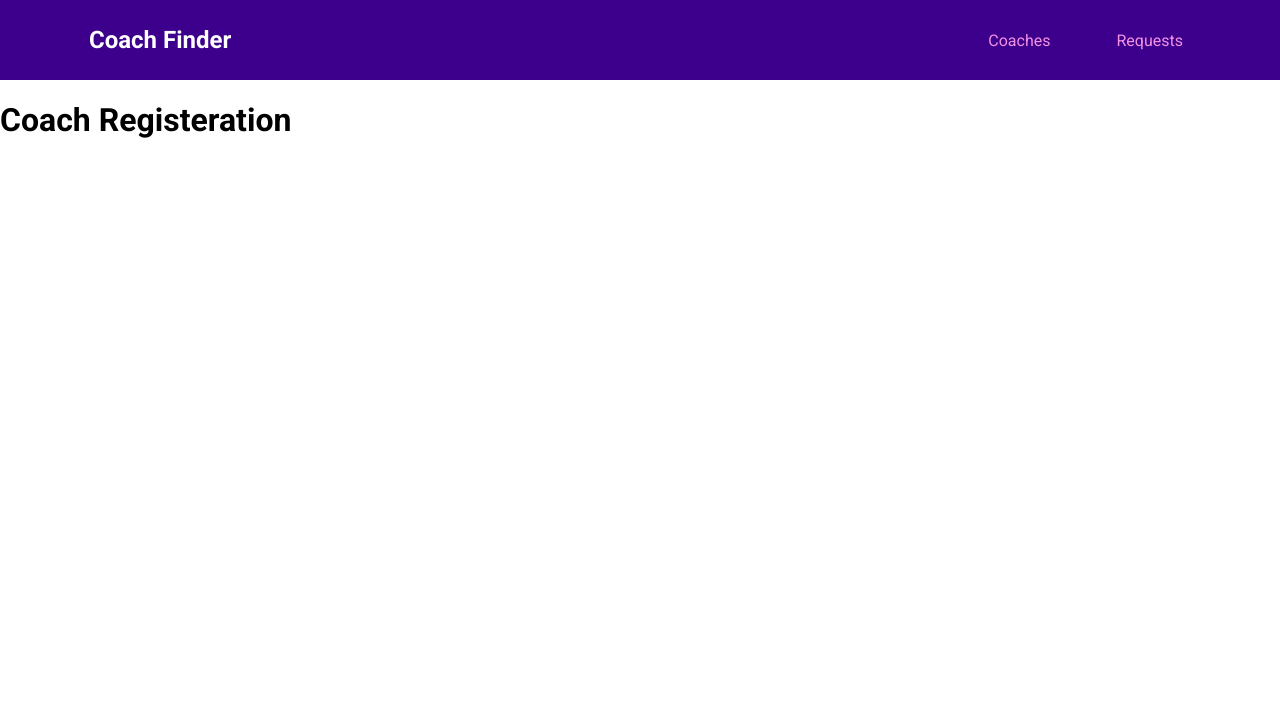
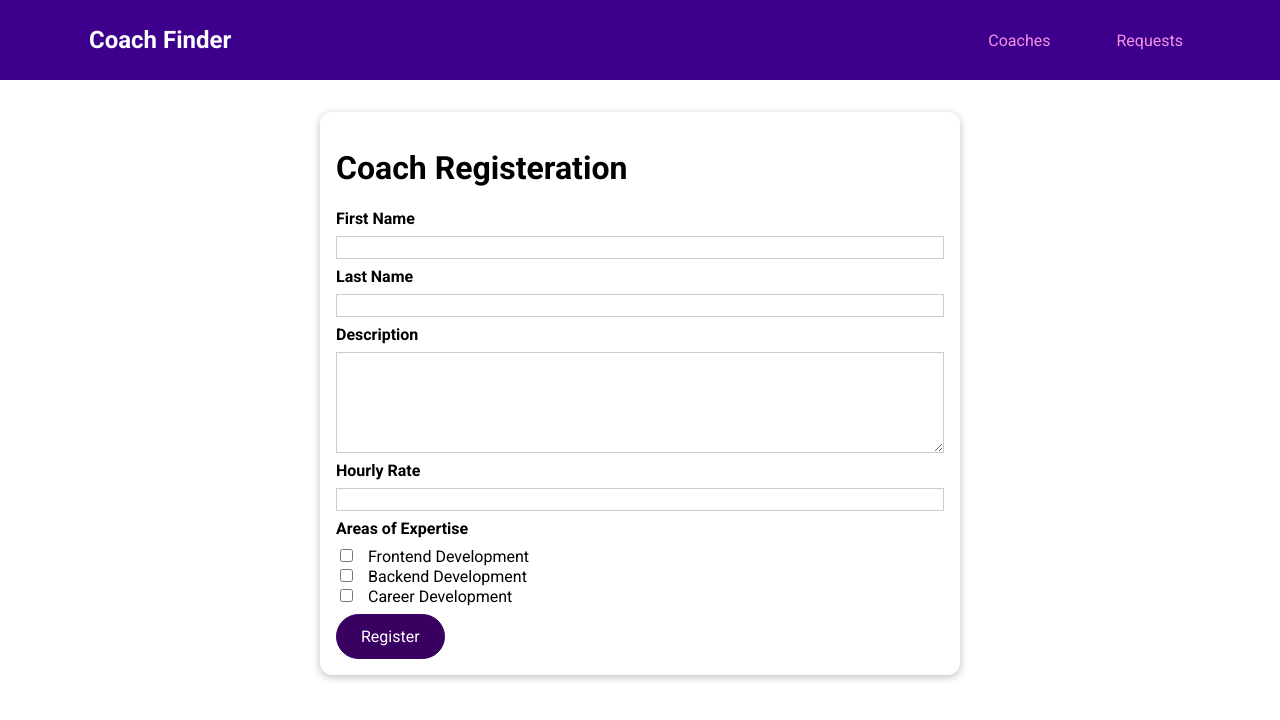
Before and after one commit to rutagengwaeric/coach-app, a Vue app: page /register in a window 1280 px wide. Shown: the top 720 px of the page. Built offline with nearby package versions, Linux system fonts and the light colour scheme.

Commit message:
adding form styles

```diff
--- a/src/components/coaches/CoachForm.vue
+++ b/src/components/coaches/CoachForm.vue
@@ -60,3 +60,61 @@
     }
 }
 </script>
+
+<style scoped>
+
+.form-control {
+  margin: 0.5rem 0;
+}
+
+label {
+  font-weight: bold;
+  display: block;
+  margin-bottom: 0.5rem;
+}
+
+input[type='checkbox'] + label {
+  font-weight: normal;
+  display: inline;
+  margin: 0 0 0 0.5rem;
+}
+
+input,
+textarea {
+  display: block;
+  width: 100%;
+  border: 1px solid #ccc;
+  font: inherit;
+}
+
+input:focus,
+textarea:focus {
+  background-color: #f0e6fd;
+  outline: none;
+  border-color: #3d008d;
+}
+
+input[type='checkbox'] {
+  display: inline;
+  width: auto;
+  border: none;
+}
+
+input[type='checkbox']:focus {
+  outline: #3d008d solid 1px;
+}
+
+h3 {
+  margin: 0.5rem 0;
+  font-size: 1rem;
+}
+
+.invalid label {
+  color: red;
+}
+
+.invalid input,
+.invalid textarea {
+  border: 1px solid red;
+}
+</style>
--- a/src/pages/coach/CoachRegisteration.vue
+++ b/src/pages/coach/CoachRegisteration.vue
@@ -1,5 +1,23 @@
 <template>
   <div>
-	     <h1>Coach Registeration</h1>
+	     <base-card>
+       <h1>Coach Registeration</h1>
+       <coach-form></coach-form>
+      </base-card>
+
   </div>
 </template>
+
+<script>
+import CoachForm from '@/components/coaches/CoachForm.vue';
+
+export default {
+  components: {
+    CoachForm
+  }
+}
+</script>
+
+<style>
+
+</style>
```
